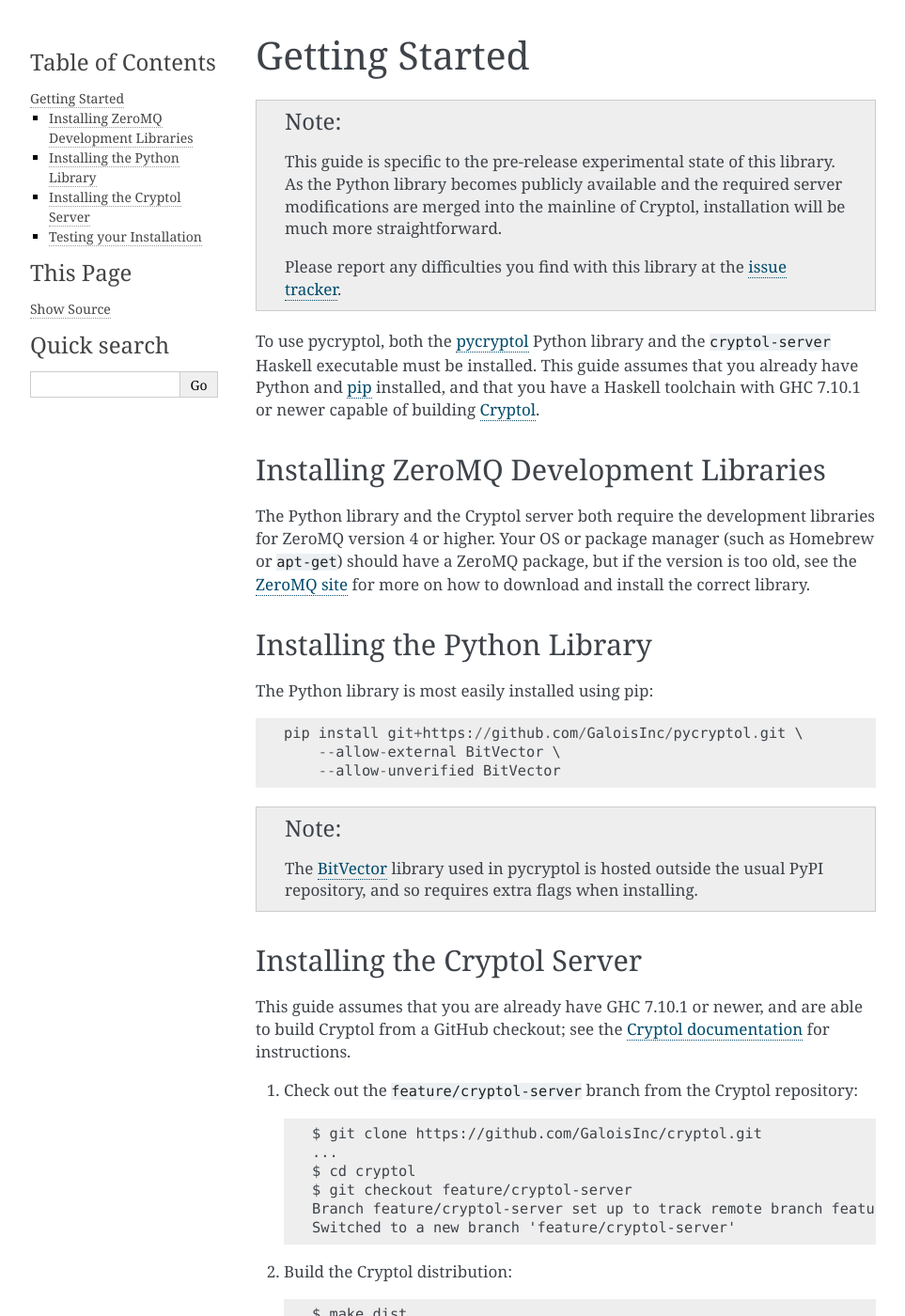
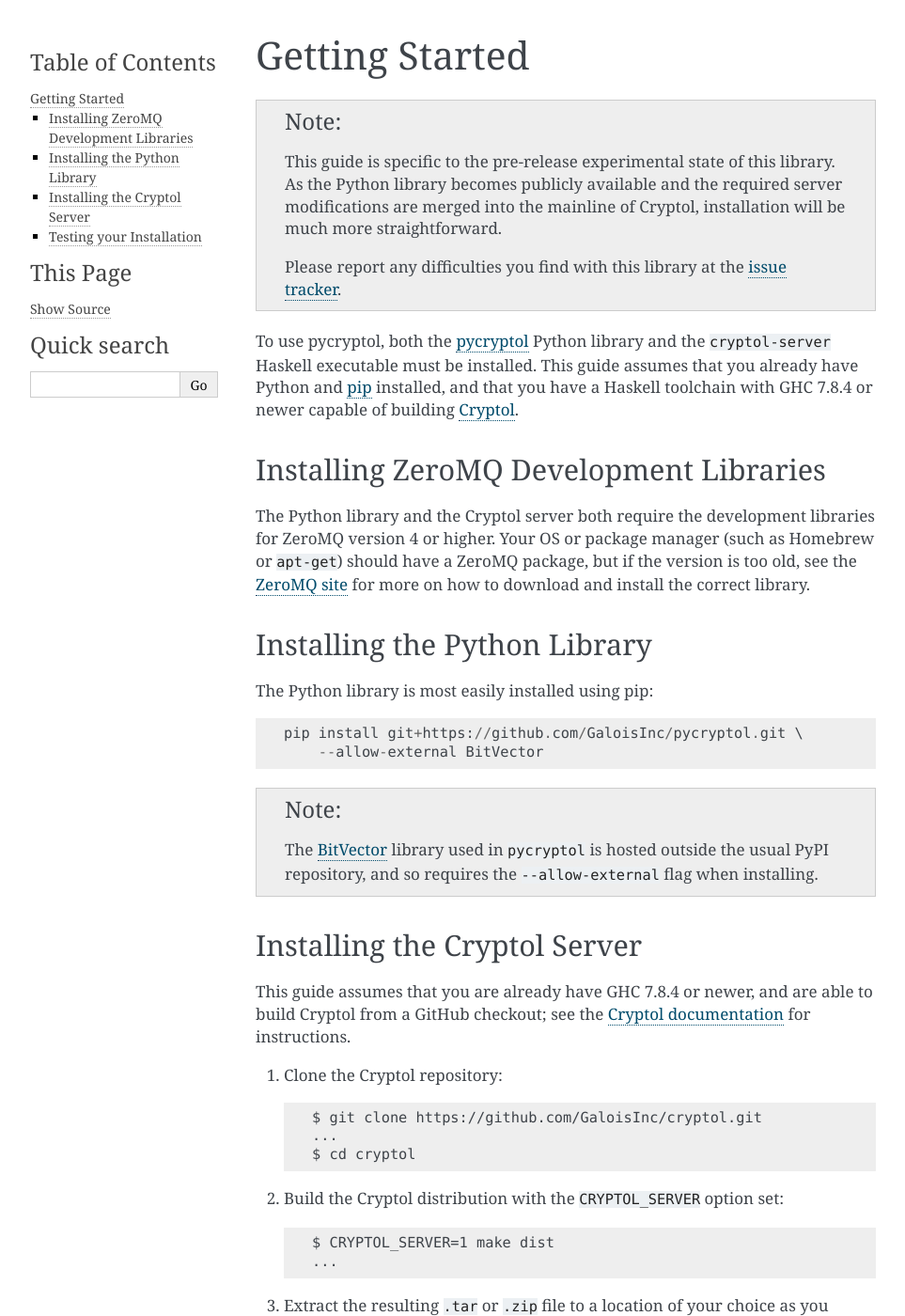
Before and after one commit to GaloisInc/pycryptol, a Sphinx documentation site: the page built from docs/install.rst, in a window 1280 px wide and 1400 px high. Shown: the whole window at 94% size, without its empty margins (148-1111 px from the left). Built offline with Sphinx 7.4.7, drawn with Linux system fonts in a browser that asks for light colours.

Commit message:
update docs and requirements
- BitVector no longer needs `--allow-unverified`
- `cryptol-server` is now a Makefile option in Cryptol

```diff
--- a/docs/install.rst
+++ b/docs/install.rst
@@ -15,7 +15,7 @@
 <https://github.com/GaloisInc/pycryptol>`_ Python library and the
 ``cryptol-server`` Haskell executable must be installed. This guide
 assumes that you already have Python and `pip <https://pip.pypa.io/>`_
-installed, and that you have a Haskell toolchain with GHC 7.10.1 or
+installed, and that you have a Haskell toolchain with GHC 7.8.4 or
 newer capable of building `Cryptol
 <https://github.com/GaloisInc/cryptol>`_.
 
@@ -35,37 +35,34 @@
 The Python library is most easily installed using pip::
 
   pip install git+https://github.com/GaloisInc/pycryptol.git \
-      --allow-external BitVector \
-      --allow-unverified BitVector
+      --allow-external BitVector
 
 .. Note::
 
    The `BitVector
    <https://engineering.purdue.edu/kak/dist/BitVector-3.4.3.html>`_
-   library used in pycryptol is hosted outside the usual PyPI
-   repository, and so requires extra flags when installing.
+   library used in ``pycryptol`` is hosted outside the usual PyPI
+   repository, and so requires the ``--allow-external`` flag when
+   installing.
 
 Installing the Cryptol Server
 -----------------------------
 
-This guide assumes that you are already have GHC 7.10.1 or newer, and
+This guide assumes that you are already have GHC 7.8.4 or newer, and
 are able to build Cryptol from a GitHub checkout; see the `Cryptol
 documentation
 <https://github.com/GaloisInc/cryptol/blob/master/README.md#building-cryptol-from-source>`_
 for instructions.
 
-#. Check out the ``feature/cryptol-server`` branch from the Cryptol repository::
+#. Clone the Cryptol repository::
 
      $ git clone https://github.com/GaloisInc/cryptol.git
      ...
      $ cd cryptol
-     $ git checkout feature/cryptol-server
-     Branch feature/cryptol-server set up to track remote branch feature/cryptol-server from origin.
-     Switched to a new branch 'feature/cryptol-server'
 
-#. Build the Cryptol distribution::
+#. Build the Cryptol distribution with the ``CRYPTOL_SERVER`` option set::
 
-     $ make dist
+     $ CRYPTOL_SERVER=1 make dist
      ...
 
 #. Extract the resulting ``.tar`` or ``.zip`` file to a location of
--- a/requirements.txt
+++ b/requirements.txt
@@ -1,6 +1,5 @@
 --index-url https://pypi.python.org/simple/
 --allow-external BitVector
---allow-unverified BitVector
 
 BitVector==3.4.3
 pyzmq==14.6.0
```
